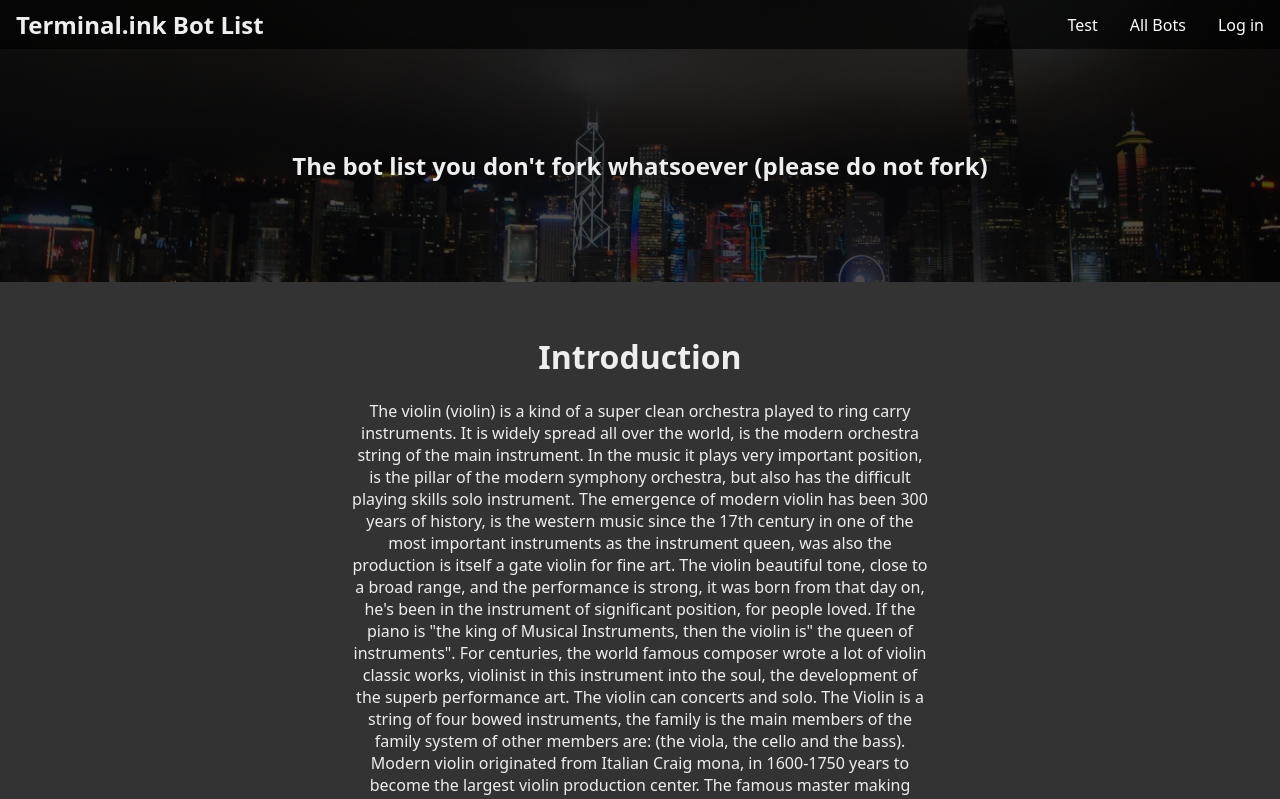
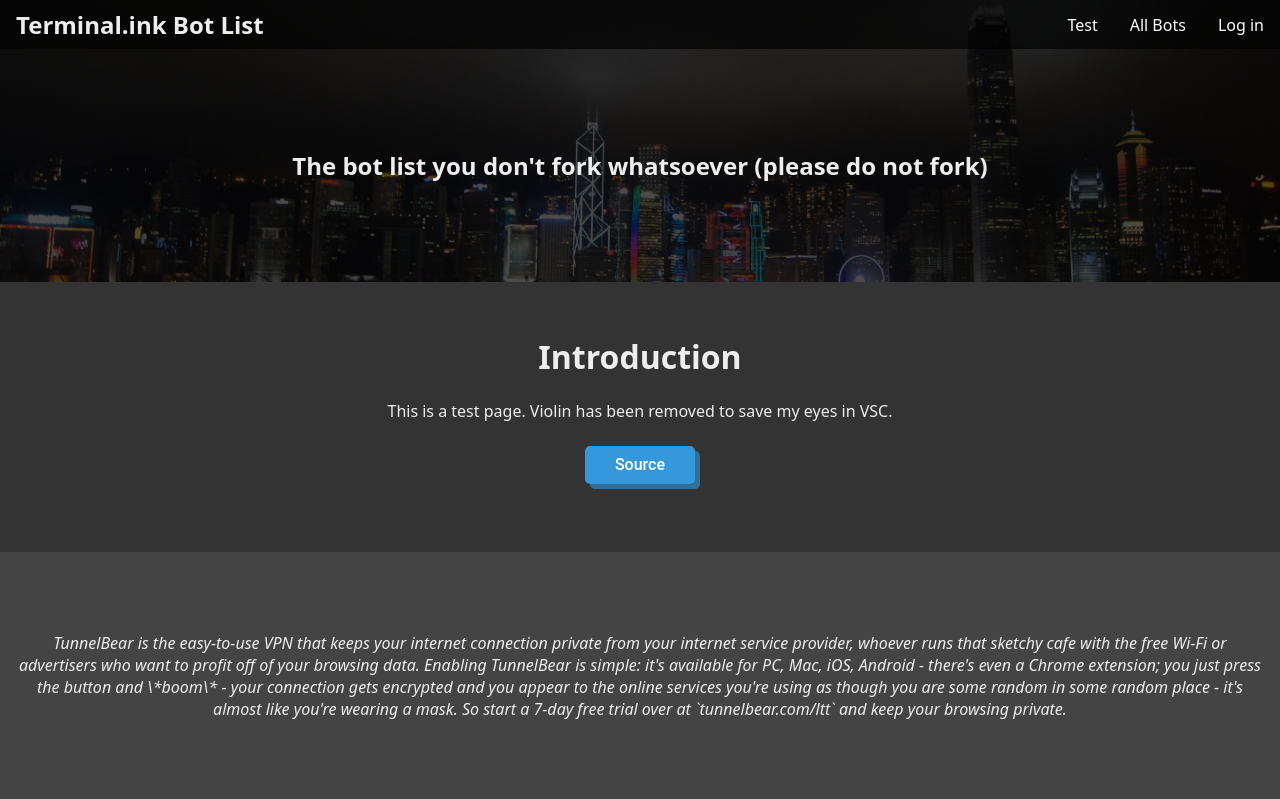
Before and after one commit to Terminal/bots.terminal.ink, a React (Create React App) app: page /test in a window 1280 px wide. Shown: the top 799 px of the page. Built offline with nearby package versions, Linux system fonts and the light colour scheme; no server answers; what react-router-prop-types would draw is missing.

Commit message:
Make violin page readable (sorry Ashens)

```diff
--- a/src/routers/Test.js
+++ b/src/routers/Test.js
@@ -7,13 +7,7 @@ export default class Test extends Component {
       <main>
         <h1>Introduction</h1>
         <p>
-          The violin (violin) is a kind of a super clean orchestra played to ring carry instruments. It is widely spread all over the world, is the modern orchestra string of the main instrument. In the music it plays very important position, is the pillar of the modern symphony orchestra, but also has the difficult playing skills solo instrument.
-
-          The emergence of modern violin has been 300 years of history, is the western music since the 17th century in one of the most important instruments as the instrument queen, was also the production is itself a gate violin for fine art. The violin beautiful tone, close to a broad range, and the performance is strong, it was born from that day on, he&apos;s been in the instrument of significant position, for people loved. If the piano is &quot;the king of Musical Instruments, then the violin is&quot; the queen of instruments&quot;.
-
-          For centuries, the world famous composer wrote a lot of violin classic works, violinist in this instrument into the soul, the development of the superb performance art. The violin can concerts and solo.
-
-          The Violin is a string of four bowed instruments, the family is the main members of the family system of other members are: (the viola, the cello and the bass). Modern violin originated from Italian Craig mona, in 1600-1750 years to become the largest violin production center. The famous master making guitars are: Nicola Amati (nicolas, Marty), Antonio Stradivari (Antonio Stella bottom tile), and Giuseppe Guarneri (ji plug pu melon nai); They made instruments so far are priceless. The violins fifth tune: g, d1, a1, e2, register more than three and a half group, is all orchestra indispensable instrument, also after instruments.
+          This is a test page. Violin has been removed to save my eyes in VSC.
         </p>
         <Button href="https://youtu.be/qbw9fGx_1RU?t=354" colour="blue">Source</Button>
       </main>
```
